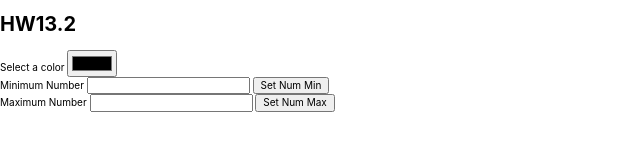
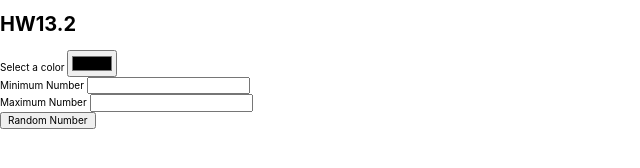
Before and after one commit to NShelton14/HW13.2, a website: page index.html in a window 1280 px wide. Shown: the whole page, without its empty margins (0-640 px from the left). Drawn offline with nearby package versions, Linux system fonts and the light colour scheme.

Commit message:
Fixed html button and forms?

```diff
--- a/index.html
+++ b/index.html
@@ -18,18 +18,19 @@
 
     <div>
       <form>
-        <label>Select a color</label>
-        <input type="color" id="color"/>
-      </form>
-      <form>
-        <label for="min">Minimum Number</label>
-        <input type="number" id="min" />
-        <button type="submit">Set Num Min</button>
-      </form>
-      <form>
-        <label for="max">Maximum Number</label>
-        <input type="number" id="max" />
-        <button type="submit">Set Num Max</button>
+        <div>
+          <label>Select a color</label>
+          <input type="color" id="color"/>
+        </div>
+        <div>
+          <label for="mini">Minimum Number</label>
+          <input type="number" id="min" />
+        </div>
+        <div>
+          <label for="maxa">Maximum Number</label>
+          <input type="number" id="max" />
+        </div>
+        <button type="submit">Random Number</button>
       </form>
     </div>
     <script src="./scripts.js" type="module"></script>
```
